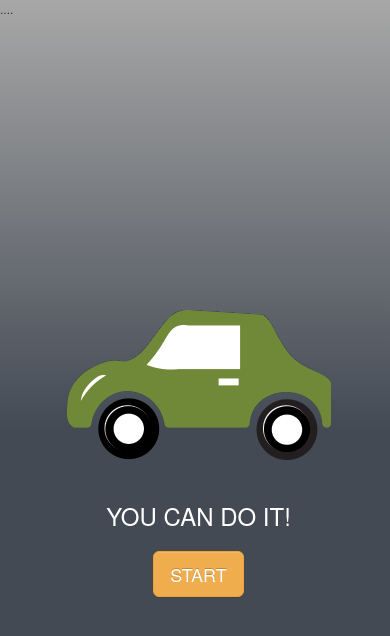
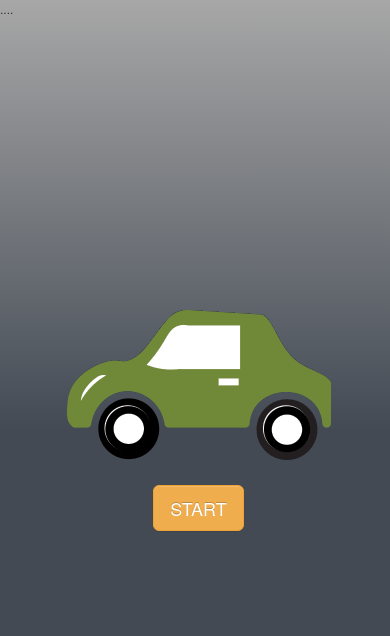
Before and after one commit to taragoth/howcani, a plain HTML site: page index.html in a window 390 px wide. Drawn offline with Linux system fonts and the light colour scheme; some packages are replaced by stand-ins of ours.

Commit message:
updated index.html
removed name from splash screen

```diff
--- a/index.html
+++ b/index.html
@@ -48,7 +48,7 @@
     ....
 
     <div class="app">
-        <h1>YOU CAN DO IT!</h1>
+
             <div id="deviceready">
             <p class="event listening blink">LOADING</p>
                 <p class="event received"><button type="button" class="btn btn-lg btn-warning"><a class="start" href="main.html">START</a></button></p>
```
